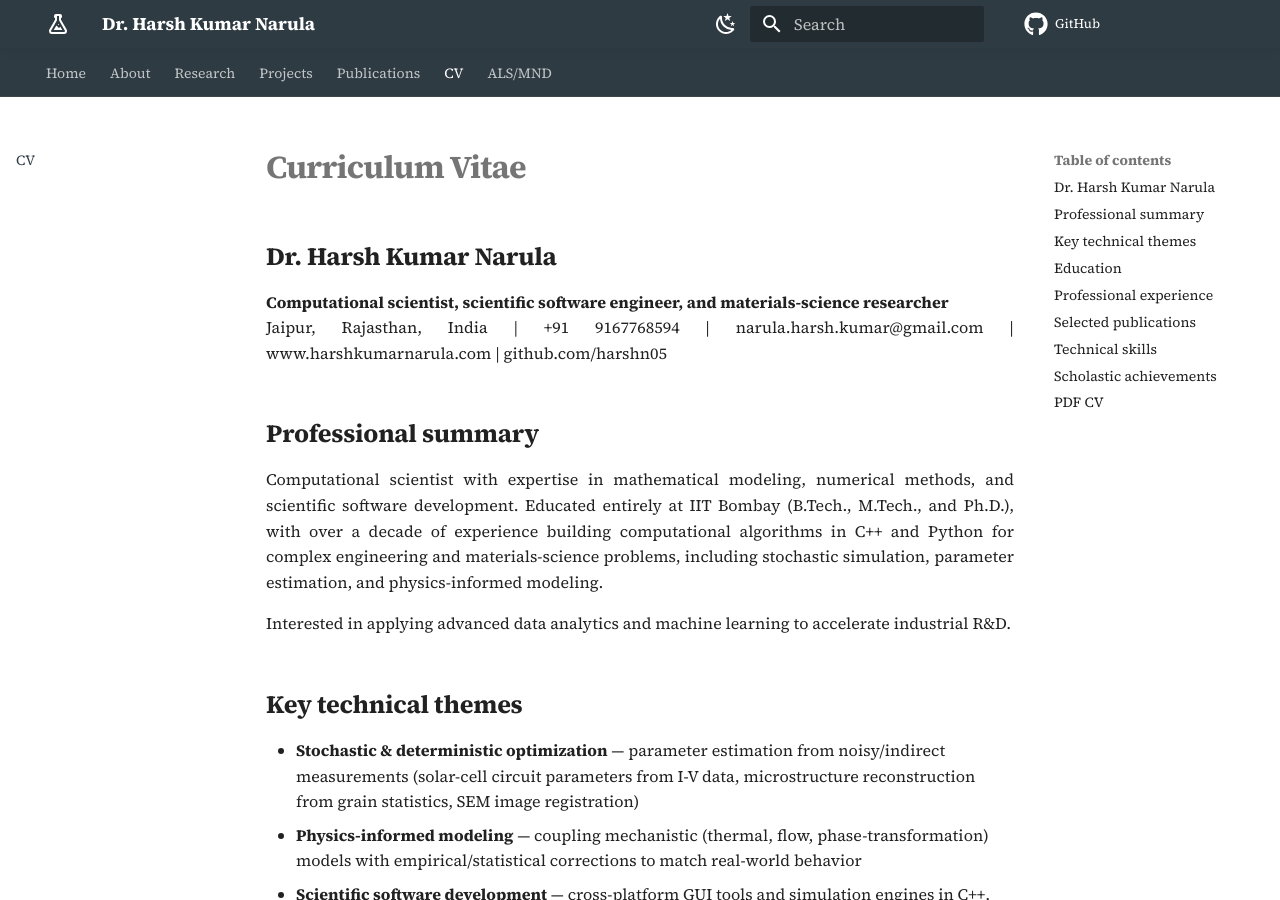
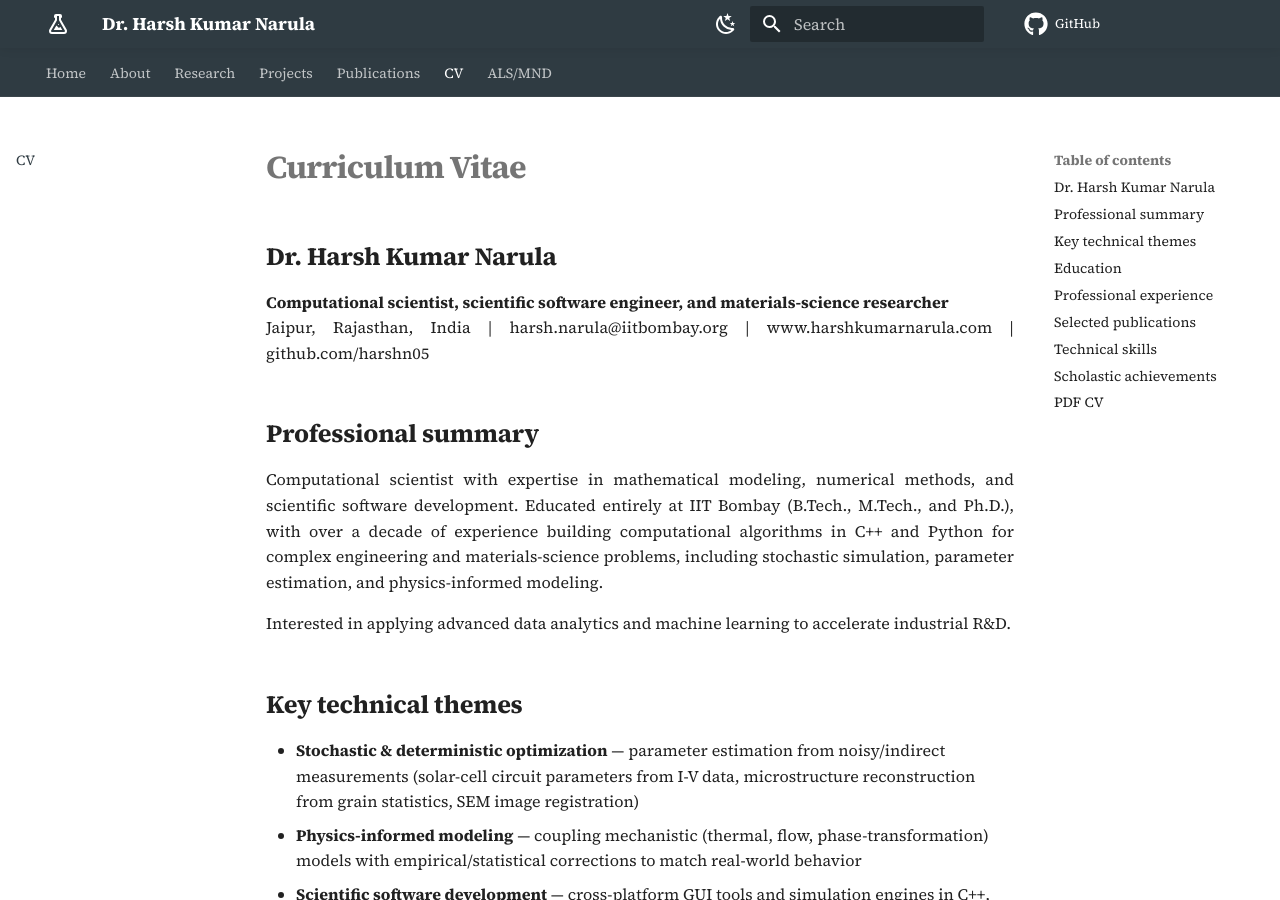
Before and after one commit to harshn05/harshkumarnarula, an MkDocs documentation site: the page built from docs/cv.md, in a window 1280 px wide and 900 px high. Built offline with MkDocs 1.6.1 and Material for MkDocs 9.7.7, drawn with Linux system fonts in a browser that asks for light colours.

Commit message:
Update cv.md

```diff
--- a/docs/cv.md
+++ b/docs/cv.md
@@ -3,7 +3,7 @@
 ## Dr. Harsh Kumar Narula
 
 **Computational scientist, scientific software engineer, and materials-science researcher**
-Jaipur, Rajasthan, India | +91 9167768594 | narula.harsh.kumar@gmail.com | www.harshkumarnarula.com | github.com/harshn05
+Jaipur, Rajasthan, India | harsh.narula@iitbombay.org | www.harshkumarnarula.com | github.com/harshn05
 
 ## Professional summary
 
```
